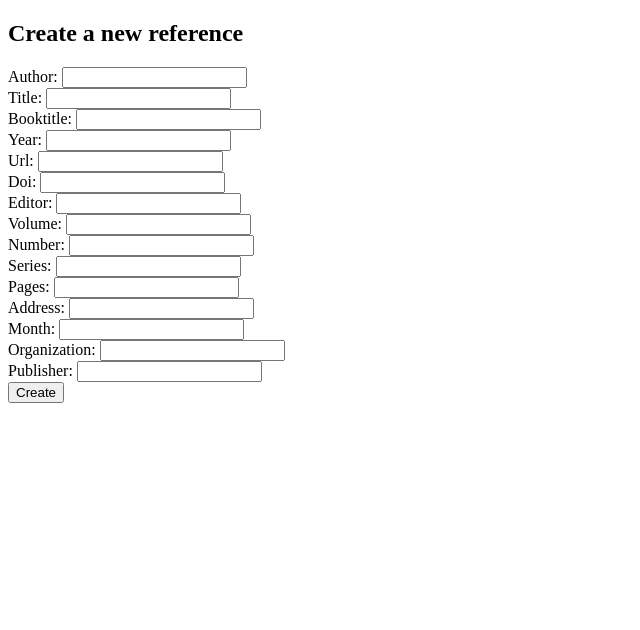
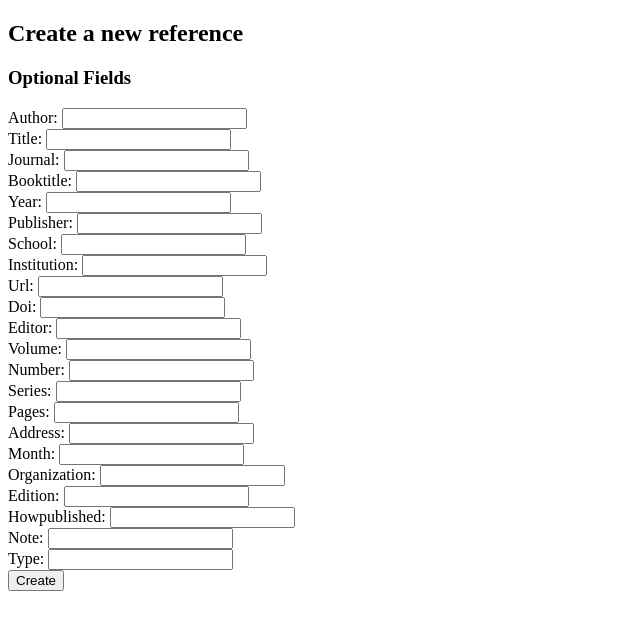
Before and after one commit to Feycry/lohtu, a Flask app: page /new_reference in a window 1280 px wide. Shown: the top 630 px of the page, without its empty margins (0-640 px from the left). Run offline with Flask 3, Linux system fonts and the light colour scheme.

Commit message:
Add reference type handling and dynamic field rendering in new reference form for required fields

```diff
--- a/src/app.py
+++ b/src/app.py
@@ -1,6 +1,6 @@
 from flask import redirect, render_template, request, jsonify, flash
 from db_helper import reset_db, delete_reference
-from repositories.reference_repository import get_references, create_reference
+from repositories.reference_repository import get_references, create_reference, get_reference_type_required_fields
 from config import app, test_env
 from util import validate_reference
 
@@ -14,7 +14,28 @@ def index():
 @app.route("/new_reference")
 def new():
     """Renders the form for creating a new reference."""
-    return render_template("new_reference.html")
+    reference_type = request.args.get("reference_type", "")
+
+    # Get required fields for this reference type
+    required_fields = []
+    if reference_type:
+        required_fields = get_reference_type_required_fields(reference_type)
+
+    # All possible fields in the form
+    all_fields = [
+        'author', 'title', 'journal', 'booktitle', 'year', 'publisher',
+        'school', 'institution', 'url', 'doi', 'editor', 'volume',
+        'number', 'series', 'pages', 'address', 'month', 'organization',
+        'edition', 'howpublished', 'note', 'type'
+    ]
+
+    # Separate required and optional fields
+    optional_fields = [field for field in all_fields if field not in required_fields]
+
+    return render_template("new_reference.html",
+                         reference_type=reference_type,
+                         required_fields=required_fields,
+                         optional_fields=optional_fields)
 
 @app.route("/create_reference", methods=["POST"])
 def reference_creation():
--- a/src/templates/new_reference.html
+++ b/src/templates/new_reference.html
@@ -8,7 +8,12 @@ Create a new reference
 
 <h2>Create a new reference</h2>
 
+{% if reference_type %}
+<p><strong>Reference Type:</strong> @{{ reference_type }}</p>
+{% endif %}
+
 <form action="/create_reference" method="post">
+  <input type="hidden" name="reference_type" value="{{ reference_type }}">
   {% with messages = get_flashed_messages() %}
     {% if messages %}
       <ul>
@@ -18,51 +23,25 @@ Create a new reference
       </ul>
     {% endif %}
   {% endwith %}
-  <label for="author">Author:</label>
-  <input type="text" name="author" required>
+
+  {% if required_fields %}
+  <h3>Required Fields</h3>
+  {% for field in required_fields %}
+  <label for="{{ field }}">{{ field.capitalize() }}:</label>
+  <input type="text" name="{{ field }}" id="{{ field }}" required>
   <br>
-  <label for="title">Title:</label>
-  <input type="text" name="title">
+  {% endfor %}
+  {% endif %}
+
+  {% if optional_fields %}
+  <h3>Optional Fields</h3>
+  {% for field in optional_fields %}
+  <label for="{{ field }}">{{ field.capitalize() }}:</label>
+  <input type="text" name="{{ field }}" id="{{ field }}">
   <br>
-    <label for="booktitle">Booktitle:</label>
-  <input type="text" name="booktitle" required>
-  <br>
-    <label for="year">Year:</label>
-  <input type="text" name="year" required>
-  <br>
-      <label for="url">Url:</label>
-  <input type="text" name="url">
-  <br>
-      <label for="doi">Doi:</label>
-  <input type="text" name="doi">
-  <br>
-      <label for="editor">Editor:</label>
-  <input type="text" name="editor">
-  <br>
-      <label for="volume">Volume:</label>
-  <input type="text" name="volume">
-  <br>
-      <label for="number">Number:</label>
-  <input type="text" name="number">
-  <br>
-      <label for="series">Series:</label>
-  <input type="text" name="series">
-  <br>
-      <label for="pages">Pages:</label>
-  <input type="text" name="pages">
-  <br>
-      <label for="address">Address:</label>
-  <input type="text" name="address">
-  <br>
-      <label for="month">Month:</label>
-  <input type="text" name="month">
-  <br>
-      <label for="organization">Organization:</label>
-  <input type="text" name="organization">
-  <br>
-      <label for="publisher">Publisher:</label>
-  <input type="text" name="publisher">
-  <br>
+  {% endfor %}
+  {% endif %}
+
   <button type="submit">
     Create
   </button>
```
Also changed, not shown: src/repositories/reference_repository.py (+7 -0 lines), src/templates/index.html (+19 -3 lines).
